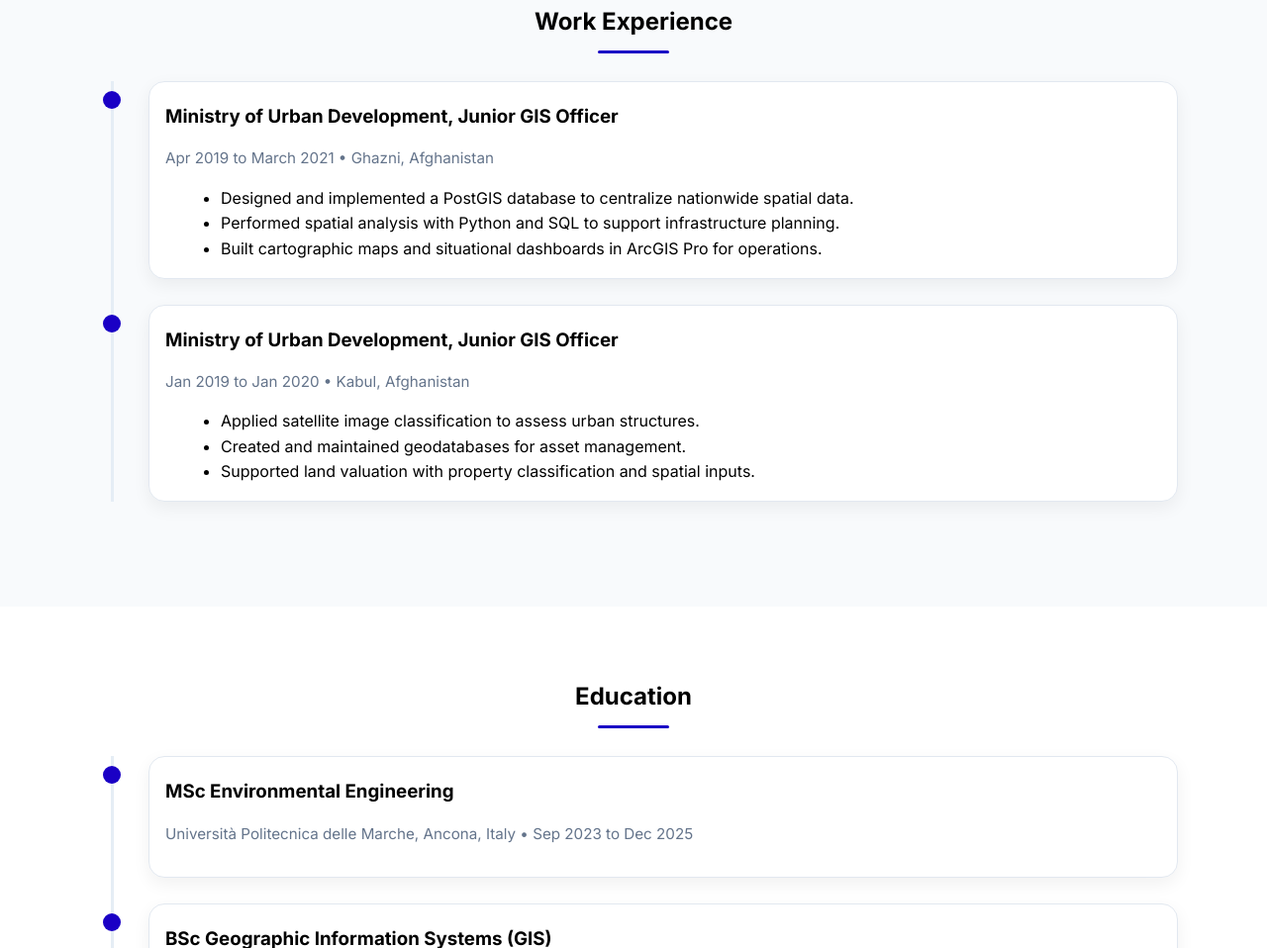
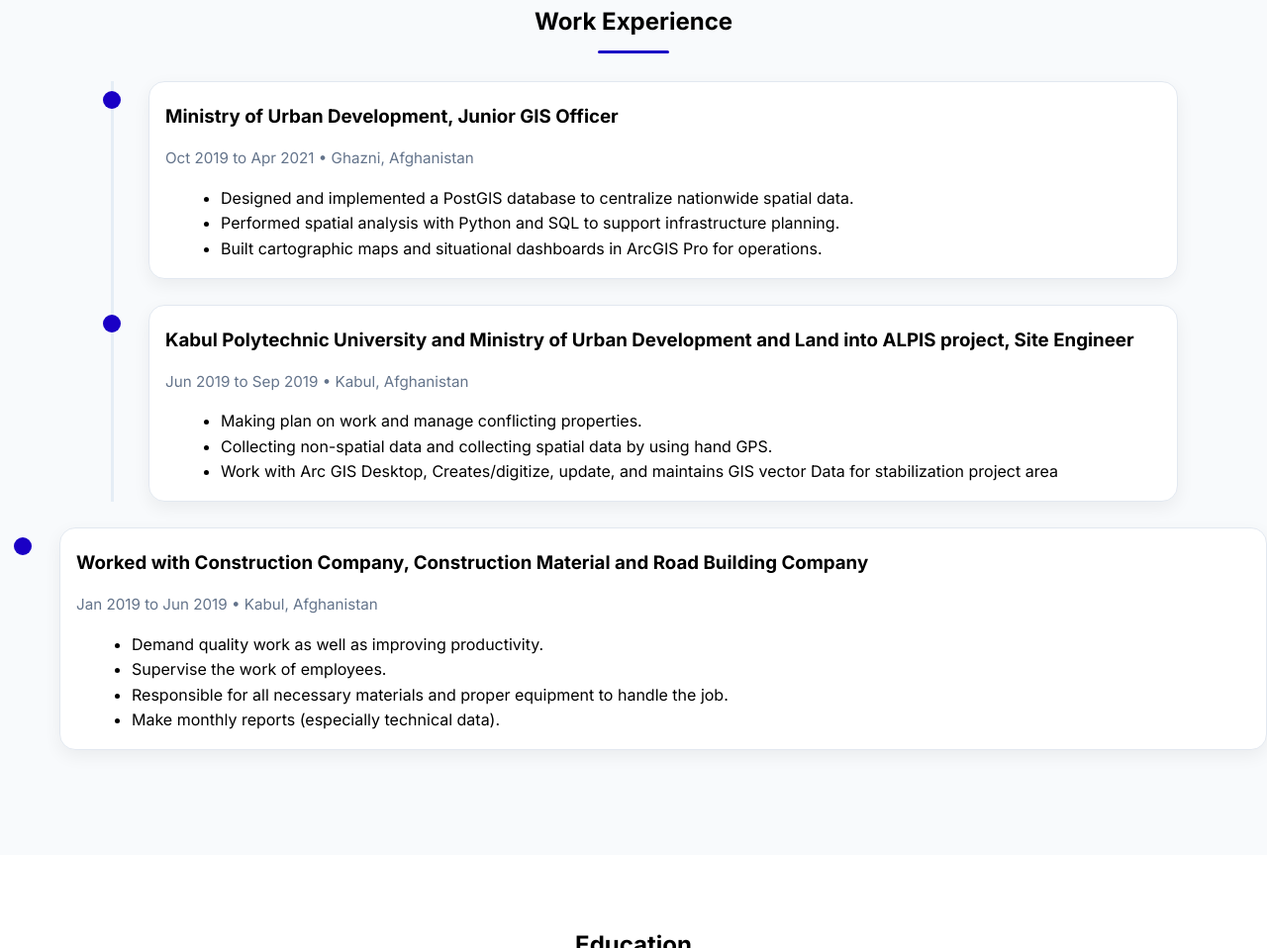
Before and after one commit to qudratramzi/Portfolio-project, a plain HTML site: page index.html in a window 1280 px wide. Shown: the part 2244-3202 px from the top of the page at 99% size. Drawn offline with nearby package versions, Linux system fonts and the light colour scheme.

Commit message:
Update index.html

```diff
--- a/index.html
+++ b/index.html
@@ -210,7 +210,7 @@ My environmental engineering background includes work related to climate change,
           <div class="tl-dot" aria-hidden="true"></div>
           <div class="tl-content">
             <h3>Ministry of Urban Development, Junior GIS Officer</h3>
-            <p class="small">Apr 2019 to March 2021 • Ghazni, Afghanistan</p>
+            <p class="small">Oct 2019 to Apr 2021 • Ghazni, Afghanistan</p>
             <ul>
               <li>Designed and implemented a PostGIS database to centralize nationwide spatial data.</li>
               <li>Performed spatial analysis with Python and SQL to support infrastructure planning.</li>
@@ -221,12 +221,27 @@ My environmental engineering background includes work related to climate change,
         <div class="tl-item">
           <div class="tl-dot" aria-hidden="true"></div>
           <div class="tl-content">
-            <h3>Ministry of Urban Development, Junior GIS Officer</h3>
-            <p class="small">Jan 2019 to Jan 2020 • Kabul, Afghanistan</p>
+            <h3>Kabul Polytechnic University and Ministry of Urban Development and Land into ALPIS project, Site Engineer</h3>
+            <p class="small">Jun 2019 to Sep 2019 • Kabul, Afghanistan</p>
             <ul>
-              <li>Applied satellite image classification to assess urban structures.</li>
-              <li>Created and maintained geodatabases for asset management.</li>
-              <li>Supported land valuation with property classification and spatial inputs.</li>
+              <li>Making plan on work and manage conflicting properties.</li>
+              <li>Collecting non-spatial data and collecting spatial data by using hand GPS.</li>
+              <li>Work with Arc GIS Desktop, Creates/digitize, update, and maintains GIS vector Data for stabilization project area</li>
+            </ul>
+          </div>
+        </div>
+      </div>
+    </div>
+       <div class="tl-item">
+          <div class="tl-dot" aria-hidden="true"></div>
+          <div class="tl-content">
+            <h3>Worked with Construction Company, Construction Material and Road Building Company</h3>
+            <p class="small">Jan 2019 to Jun 2019 • Kabul, Afghanistan</p>
+            <ul>
+              <li>Demand quality work as well as improving productivity.</li>
+              <li>Supervise the work of employees.</li>
+              <li>Responsible for all necessary materials and proper equipment to handle the job.</li>
+              <li>Make monthly reports (especially technical data).</li>
             </ul>
           </div>
         </div>
```
